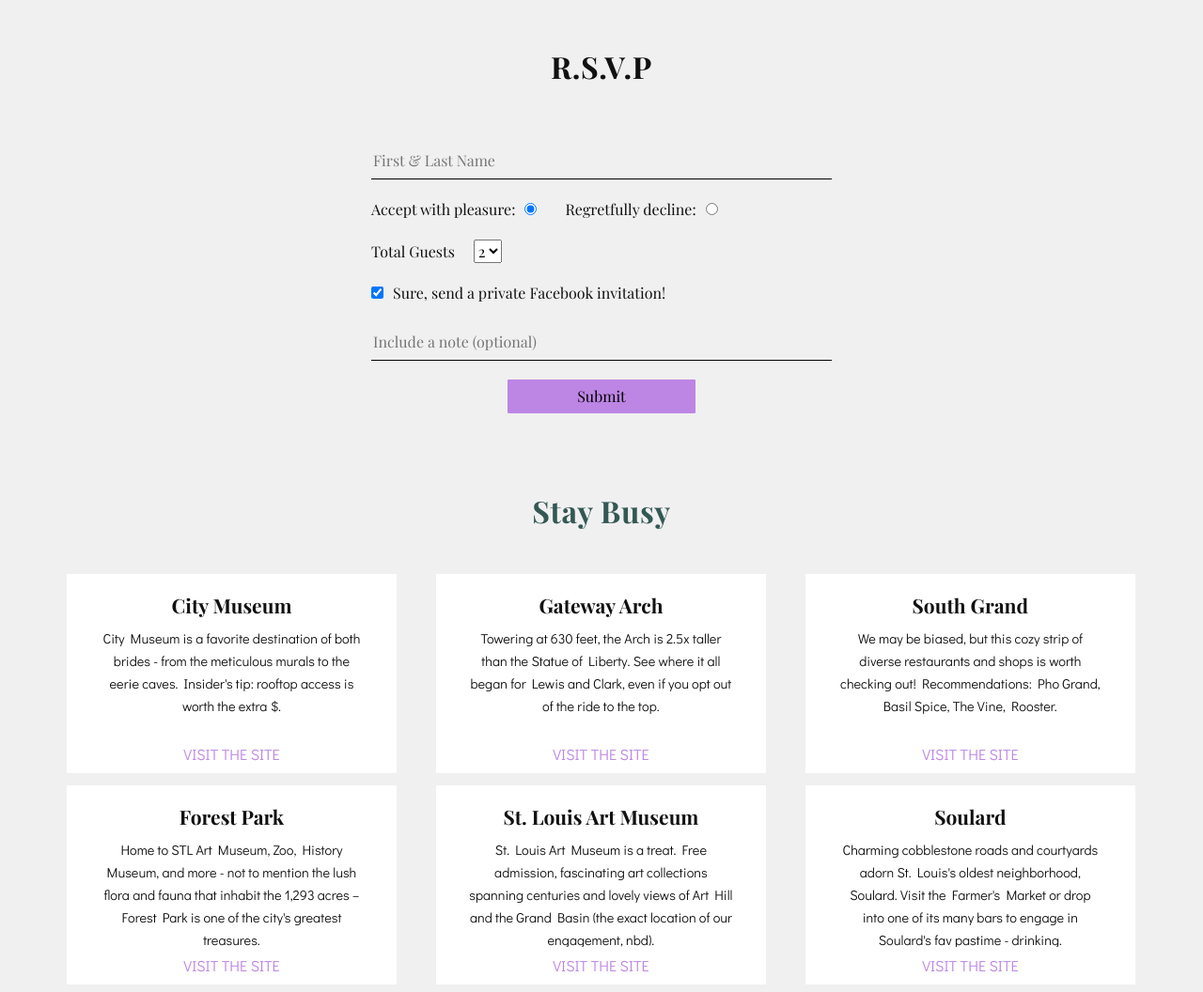
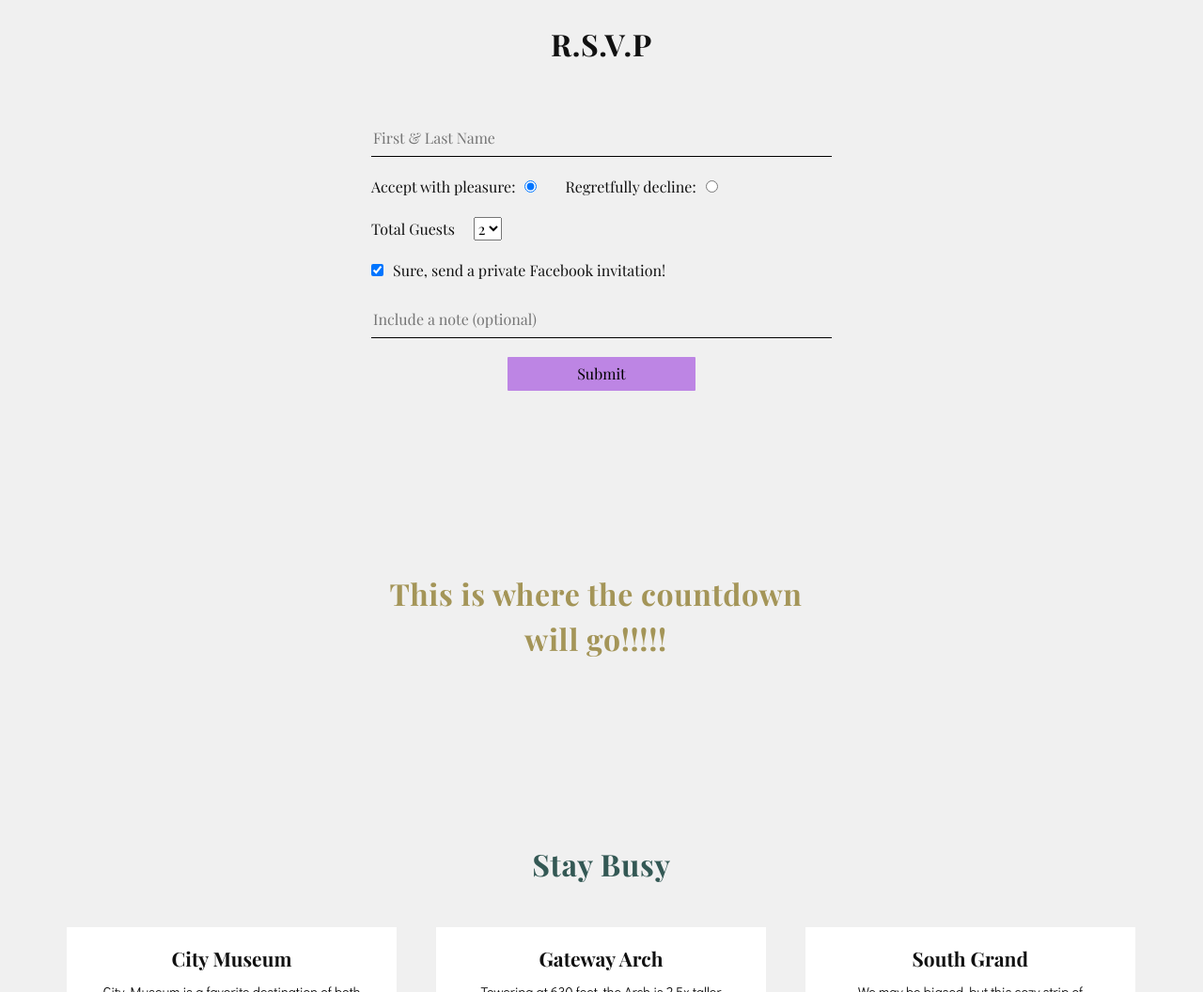
Before and after one commit to lincolnwisely/nvm, a React app: page / in a window 1280 px wide. Shown: the part 1119-2175 px from the top of the page at 94% size. Built offline with nearby package versions, Linux system fonts and the light colour scheme; a web font is replaced by a local one.

Commit message:
Add Countdown componentjs and scss files, add it into App

```diff
--- a/app/components/app.js
+++ b/app/components/app.js
@@ -3,7 +3,7 @@ import Navigation from './navigation.js';
 import Details from './details.js';
 // import RSVP from './rsvp.js';
 import Form from './form.js';
-
+import Countdown from './countdown.js';
 import ToDo from './to-do.js';
 import Insta from './insta.js';
 import Footer from './footer.js';
@@ -20,11 +20,9 @@ class App extends React.Component {
           <p>---- March 30th, 2018 ----</p>
         </div>
         <Details />
-        <h3>R.S.V.P</h3>
         <Form />
-        {/* <RSVP /> */}
+        <Countdown />
         <ToDo />
-
         <Insta />
         <Footer />
 
--- /dev/null
+++ b/app/components/countdown.js
@@ -0,0 +1,13 @@
+import React from 'react';
+
+class Countdown extends React.Component {
+  render() {
+    return (
+      <div className="countdown">
+        <h2>This is where the countdown will go!!!!!</h2>
+      </div>
+    );
+  }
+}
+
+export default Countdown;
--- /dev/null
+++ b/app/style/scss/components/_countdown.scss
@@ -0,0 +1,16 @@
+.countdown {
+  height: 400px;
+  text-align: center;
+  position: relative;
+
+  h2 {
+    color: $gold;
+    display: block;
+    width: 100%;
+    max-width: 500px;
+    position: absolute;
+    top: 50%;
+    left: 30%;
+    transform: translateY(-50%);
+  }
+}
--- a/app/style/scss/style.scss
+++ b/app/style/scss/style.scss
@@ -8,6 +8,7 @@
 @import 'base/fonts';
 @import 'base/vertical-rhythm';
 @import 'components/form';
+@import 'components/countdown';
 @import 'components/hero';
 @import 'components/navigation';
 @import 'components/todo';
```
